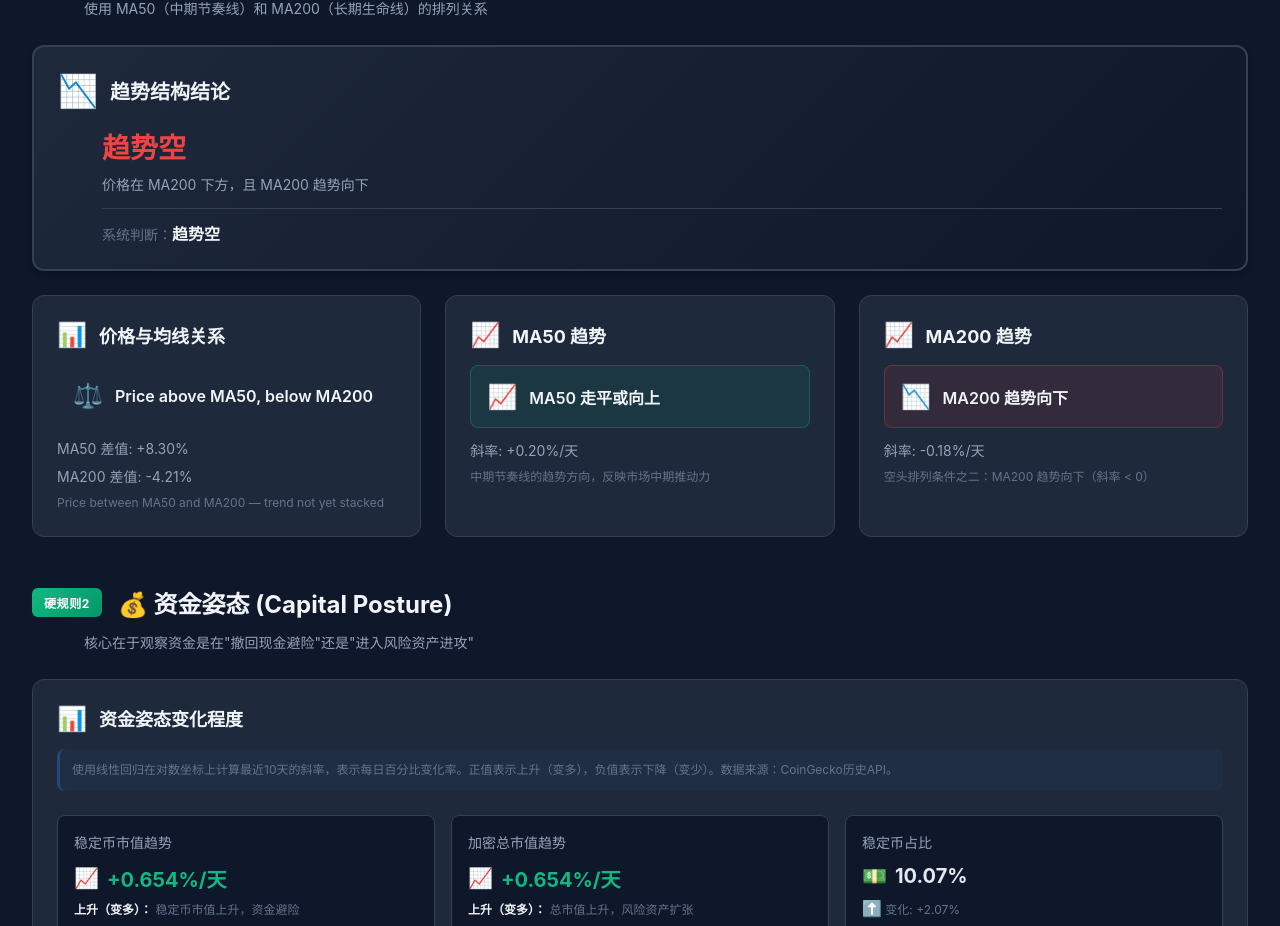
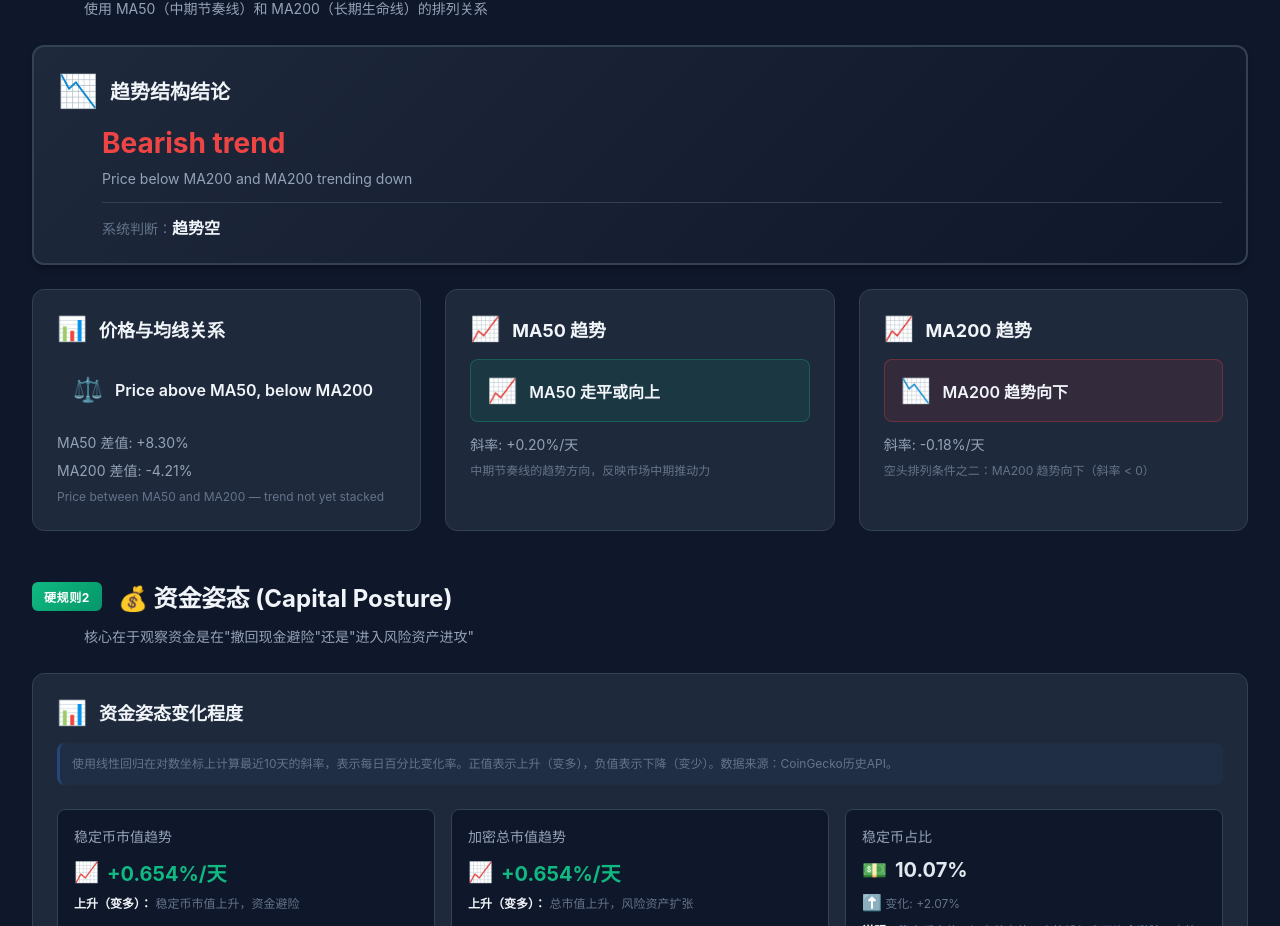
Before and after one commit to CrytoPlanet/bullbear-dashboard, a Vue app in the folder frontend/: page / in a window 1280 px wide. Shown: the part 1339-2265 px from the top of the page. Built offline with nearby package versions, Linux system fonts and the light colour scheme; no server answers.

Commit message:
refactor(i18n): convert getTrendConclusion to reactive computed with t()

```diff
--- a/frontend/src/App.vue
+++ b/frontend/src/App.vue
@@ -313,8 +313,8 @@ const priceMARelation = computed(() => {
   };
 });
 
-// 获取趋势结构结论
-const getTrendConclusion = () => {
+// 趋势结构结论
+const trendConclusion = computed(() => {
   if (!stateData.value?.metadata) return null;
   const btcPrice = stateData.value.metadata.btc_price;
   const ma50 = stateData.value.metadata.ma50;
@@ -323,61 +323,56 @@ const getTrendConclusion = () => {
 
   if (btcPrice == null || ma50 == null || ma200 == null || ma200Slope === undefined) return null;
 
-  // 多头排列：价格在 MA200 上方，且 MA200 走平或向上（斜率 >= 0）
   if (btcPrice > ma200 && ma200Slope >= 0) {
     const isBullStack = ma50 > ma200;
+    const k = isBullStack ? 'bullStack' : 'trendBull';
     return {
-      type: 'bullish',
-      name: isBullStack ? '多头排列（趋势多）' : '趋势多',
-      description: isBullStack
-        ? '价格在 MA200 上方，MA200 走平或向上，且 MA50 在 MA200 上方'
-        : '价格在 MA200 上方，且 MA200 走平或向上',
+      type: 'bullish' as const,
+      name: t(`trendStructure.${k}.name`),
+      description: t(`trendStructure.${k}.desc`),
       color: '#10b981',
-      icon: '📈'
+      icon: '📈',
     };
   }
 
-  // 空头排列：价格在 MA200 下方，且 MA200 趋势向下（斜率 < 0）
   if (btcPrice < ma200 && ma200Slope < 0) {
     const isBearStack = btcPrice < ma50 && ma50 < ma200;
+    const k = isBearStack ? 'bearStack' : 'trendBear';
     return {
-      type: 'bearish',
-      name: isBearStack ? '空头排列（趋势空）' : '趋势空',
-      description: isBearStack
-        ? '价格在 MA200 下方，MA200 趋势向下，且 MA50 在 MA200 下方'
-        : '价格在 MA200 下方，且 MA200 趋势向下',
+      type: 'bearish' as const,
+      name: t(`trendStructure.${k}.name`),
+      description: t(`trendStructure.${k}.desc`),
       color: '#ef4444',
-      icon: '📉'
+      icon: '📉',
     };
   }
 
-  // 降级判断：斜率条件不满足时，按价格相对 MA200 处理
   if (btcPrice > ma200) {
     return {
-      type: 'bullish',
-      name: '趋势多（降级）',
-      description: '价格在 MA200 上方，但 MA200 走弱（斜率 < 0）',
+      type: 'bullish' as const,
+      name: t('trendStructure.bullDegrade.name'),
+      description: t('trendStructure.bullDegrade.desc'),
       color: '#f59e0b',
-      icon: '⚠️'
+      icon: '⚠️',
     };
   }
   if (btcPrice < ma200) {
     return {
-      type: 'bearish',
-      name: '趋势空（降级）',
-      description: '价格在 MA200 下方，但 MA200 走平或向上（斜率 >= 0）',
+      type: 'bearish' as const,
+      name: t('trendStructure.bearDegrade.name'),
+      description: t('trendStructure.bearDegrade.desc'),
       color: '#f59e0b',
-      icon: '⚠️'
+      icon: '⚠️',
     };
   }
   return {
-    type: 'uncertain',
-    name: '无法确定',
-    description: '价格与 MA200 重合或数据不足，趋势无法判定',
+    type: 'uncertain' as const,
+    name: t('trendStructure.unknown.name'),
+    description: t('trendStructure.unknown.desc'),
     color: '#6b7280',
-    icon: '❓'
+    icon: '❓',
   };
-};
+});
 
 // 获取趋势质量判定
 const getTrendQuality = () => {
@@ -954,17 +949,17 @@ onMounted(() => {
           <p class="section-description">使用 MA50（中期节奏线）和 MA200（长期生命线）的排列关系</p>
 
           <!-- 趋势结构结论 -->
-          <div v-if="getTrendConclusion()" class="trend-conclusion-card">
+          <div v-if="trendConclusion" class="trend-conclusion-card">
             <div class="trend-conclusion-header">
-              <span class="trend-conclusion-icon">{{ getTrendConclusion()?.icon }}</span>
+              <span class="trend-conclusion-icon">{{ trendConclusion?.icon }}</span>
               <h3>趋势结构结论</h3>
             </div>
             <div class="trend-conclusion-content">
-              <div class="trend-conclusion-name" :style="{ color: getTrendConclusion()?.color }">
-                {{ getTrendConclusion()?.name }}
+              <div class="trend-conclusion-name" :style="{ color: trendConclusion?.color }">
+                {{ trendConclusion?.name }}
               </div>
               <div class="trend-conclusion-desc">
-                {{ getTrendConclusion()?.description }}
+                {{ trendConclusion?.description }}
               </div>
               <div v-if="stateData.trend" class="trend-conclusion-trend">
                 系统判断：<strong>{{ stateData.trend }}</strong>
```
